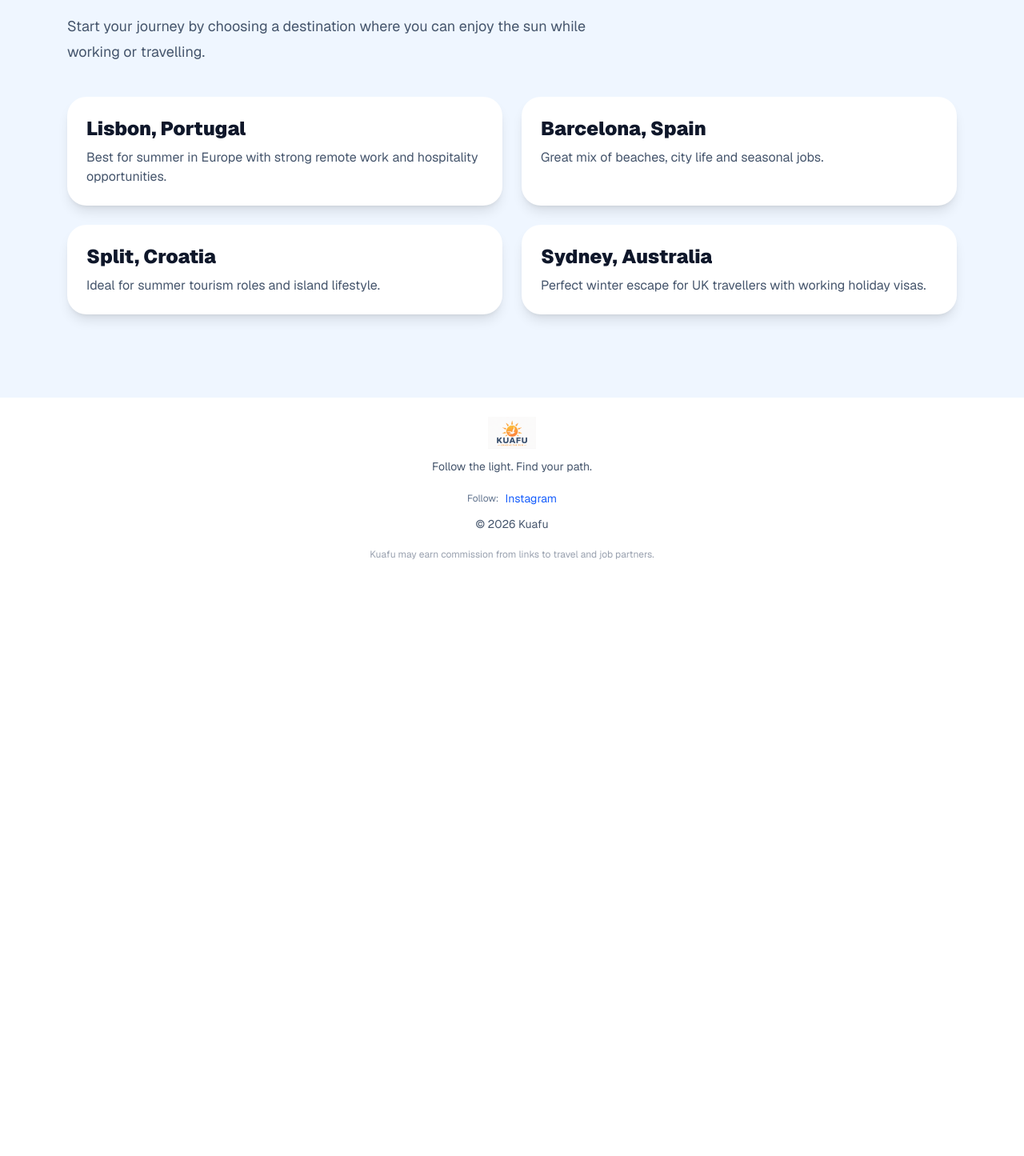
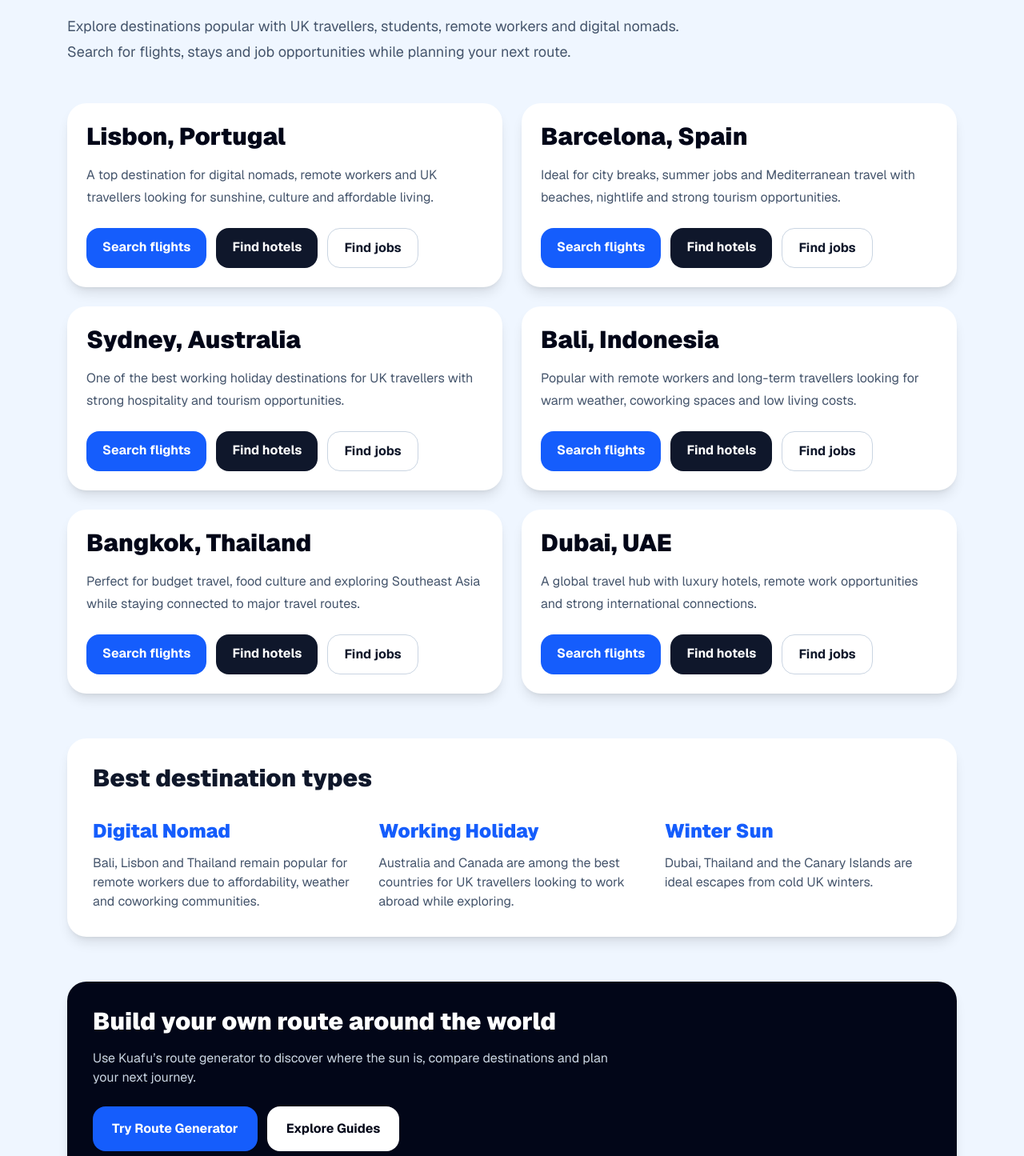
Before and after one commit to fabienproctor-tech/kuafu, a Next.js app: page /destinations in a window 1280 px wide. Shown: the part 243-1688 px from the top of the page at 80% size. Before the commit the page ends 968 px from the top, so only its background shows below. Built offline with nearby package versions, Linux system fonts and the light colour scheme.

Commit message:
Expand destinations page

```diff
--- a/app/destinations/page.tsx
+++ b/app/destinations/page.tsx
@@ -1,5 +1,51 @@
 import Header from "@/components/Header";
 import Footer from "@/components/Footer";
+import Link from "next/link";
+
+export const metadata = {
+  title: "Travel Destinations | Kuafu",
+  description:
+    "Discover sunny destinations, digital nomad hotspots, working holiday countries and travel inspiration from Kuafu.",
+};
+
+const destinations = [
+  {
+    name: "Lisbon, Portugal",
+    description:
+      "A top destination for digital nomads, remote workers and UK travellers looking for sunshine, culture and affordable living.",
+    search: "Lisbon",
+  },
+  {
+    name: "Barcelona, Spain",
+    description:
+      "Ideal for city breaks, summer jobs and Mediterranean travel with beaches, nightlife and strong tourism opportunities.",
+    search: "Barcelona",
+  },
+  {
+    name: "Sydney, Australia",
+    description:
+      "One of the best working holiday destinations for UK travellers with strong hospitality and tourism opportunities.",
+    search: "Sydney",
+  },
+  {
+    name: "Bali, Indonesia",
+    description:
+      "Popular with remote workers and long-term travellers looking for warm weather, coworking spaces and low living costs.",
+    search: "Bali",
+  },
+  {
+    name: "Bangkok, Thailand",
+    description:
+      "Perfect for budget travel, food culture and exploring Southeast Asia while staying connected to major travel routes.",
+    search: "Bangkok",
+  },
+  {
+    name: "Dubai, UAE",
+    description:
+      "A global travel hub with luxury hotels, remote work opportunities and strong international connections.",
+    search: "Dubai",
+  },
+];
 
 export default function DestinationsPage() {
   return (
@@ -12,47 +58,122 @@ export default function DestinationsPage() {
         </p>
 
         <h1 className="mt-2 text-5xl font-black text-slate-950">
-          Sunny places to work and travel
+          Discover places worth following the sun for
         </h1>
 
-        <p className="mt-5 max-w-2xl text-lg leading-8 text-slate-600">
-          Start your journey by choosing a destination where you can enjoy the
-          sun while working or travelling.
+        <p className="mt-5 max-w-3xl text-lg leading-8 text-slate-600">
+          Explore destinations popular with UK travellers, students, remote
+          workers and digital nomads. Search for flights, stays and job
+          opportunities while planning your next route.
         </p>
 
-        <div className="mt-10 grid gap-6 md:grid-cols-2">
-          {/* Lisbon */}
-          <div className="rounded-3xl bg-white p-6 shadow-lg">
-            <h2 className="text-2xl font-black">Lisbon, Portugal</h2>
-            <p className="mt-2 text-slate-600">
-              Best for summer in Europe with strong remote work and hospitality opportunities.
+        <div className="mt-12 grid gap-6 md:grid-cols-2">
+          {destinations.map((destination) => (
+            <div
+              key={destination.name}
+              className="rounded-3xl bg-white p-6 shadow-lg"
+            >
+              <h2 className="text-3xl font-black text-slate-950">
+                {destination.name}
+              </h2>
+
+              <p className="mt-4 leading-7 text-slate-600">
+                {destination.description}
+              </p>
+
+              <div className="mt-6 flex flex-wrap gap-3">
+                <Link
+                  href={`/search?destination=${destination.search}`}
+                  className="rounded-2xl bg-blue-600 px-5 py-3 font-bold text-white hover:bg-blue-700"
+                >
+                  Search flights
+                </Link>
+
+                <Link
+                  href={`/search?destination=${destination.search}`}
+                  className="rounded-2xl bg-slate-900 px-5 py-3 font-bold text-white"
+                >
+                  Find hotels
+                </Link>
+
+                <Link
+                  href={`/search?destination=${destination.search}`}
+                  className="rounded-2xl border border-slate-300 px-5 py-3 font-bold hover:bg-blue-50"
+                >
+                  Find jobs
+                </Link>
+              </div>
+            </div>
+          ))}
+        </div>
+
+        <section className="mt-14 rounded-3xl bg-white p-8 shadow-lg">
+          <h2 className="text-3xl font-black">
+            Best destination types
+          </h2>
+
+          <div className="mt-8 grid gap-6 md:grid-cols-3">
+            <div>
+              <h3 className="text-2xl font-black text-blue-600">
+                Digital Nomad
+              </h3>
+
+              <p className="mt-3 text-slate-600">
+                Bali, Lisbon and Thailand remain popular for remote workers due
+                to affordability, weather and coworking communities.
               </p>
             </div>
 
-          {/* Barcelona */}
-          <div className="rounded-3xl bg-white p-6 shadow-lg">
-            <h2 className="text-2xl font-black">Barcelona, Spain</h2>
-            <p className="mt-2 text-slate-600">
-              Great mix of beaches, city life and seasonal jobs.
+            <div>
+              <h3 className="text-2xl font-black text-blue-600">
+                Working Holiday
+              </h3>
+
+              <p className="mt-3 text-slate-600">
+                Australia and Canada are among the best countries for UK
+                travellers looking to work abroad while exploring.
               </p>
             </div>
 
-          {/* Split */}
-          <div className="rounded-3xl bg-white p-6 shadow-lg">
-            <h2 className="text-2xl font-black">Split, Croatia</h2>
-            <p className="mt-2 text-slate-600">
-              Ideal for summer tourism roles and island lifestyle.
-            </p>
-          </div>
+            <div>
+              <h3 className="text-2xl font-black text-blue-600">
+                Winter Sun
+              </h3>
 
-          {/* Sydney */}
-          <div className="rounded-3xl bg-white p-6 shadow-lg">
-            <h2 className="text-2xl font-black">Sydney, Australia</h2>
-            <p className="mt-2 text-slate-600">
-              Perfect winter escape for UK travellers with working holiday visas.
+              <p className="mt-3 text-slate-600">
+                Dubai, Thailand and the Canary Islands are ideal escapes from
+                cold UK winters.
               </p>
             </div>
           </div>
+        </section>
+
+        <section className="mt-14 rounded-3xl bg-slate-950 p-8 text-white shadow-lg">
+          <h2 className="text-3xl font-black">
+            Build your own route around the world
+          </h2>
+
+          <p className="mt-4 max-w-2xl text-slate-300">
+            Use Kuafu’s route generator to discover where the sun is, compare
+            destinations and plan your next journey.
+          </p>
+
+          <div className="mt-6 flex flex-wrap gap-3">
+            <Link
+              href="/route-generator"
+              className="rounded-2xl bg-blue-600 px-6 py-4 font-bold text-white hover:bg-blue-700"
+            >
+              Try Route Generator
+            </Link>
+
+            <Link
+              href="/guides"
+              className="rounded-2xl bg-white px-6 py-4 font-bold text-slate-950"
+            >
+              Explore Guides
+            </Link>
+          </div>
+        </section>
       </section>
 
       <Footer />
```
Lines whose indentation alone changed are shown as unchanged.
